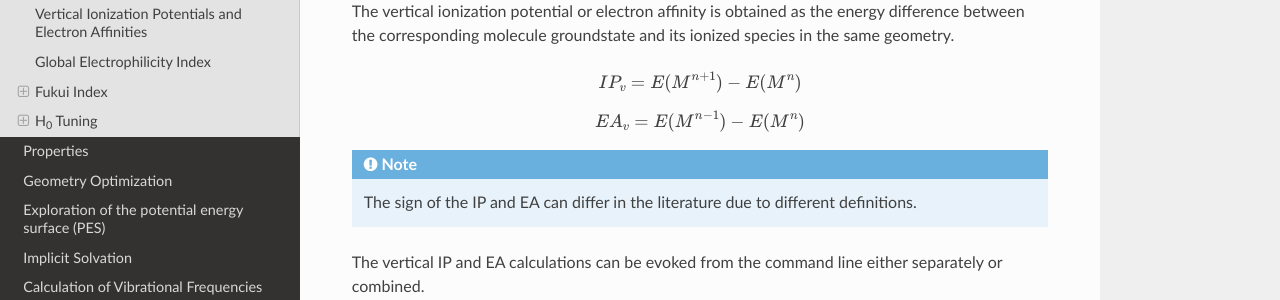
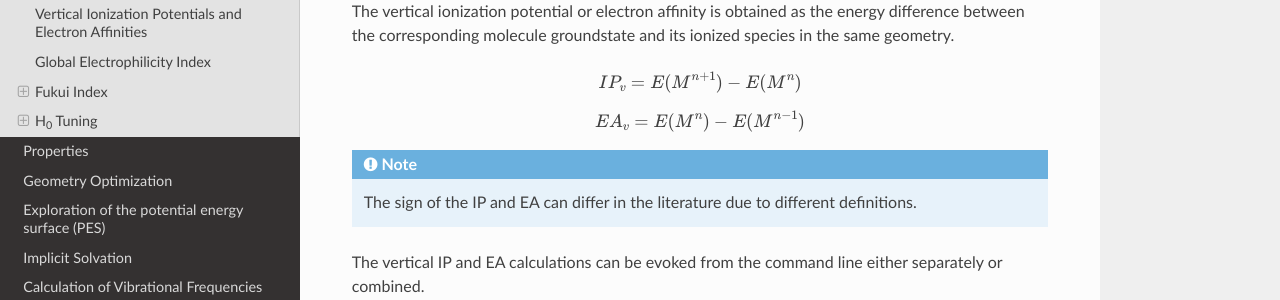
Before and after one commit to grimme-lab/xtb_docs, a Sphinx documentation site: the page built from source/sp.rst, in a window 1280 px wide and 900 px high, scrolled down 6030 px. Shown: the part 149-449 px from the top of the window. Built offline with Sphinx 7.4.7 and the Read the Docs theme 2.0.0, drawn with Linux system fonts in a browser that asks for light colours; pages that are not in the unit, such as notebooks, are missing from menus.

Commit message:
Fix sign error in VEA

```diff
--- a/source/sp.rst
+++ b/source/sp.rst
@@ -301,7 +301,7 @@ molecule groundstate and its ionized species in the same geometry.
    IP_{v} = E(M^{n+1})-E(M^{n})
 
 .. math::
-   EA_{v} = E(M^{n-1})-E(M^{n})
+   EA_{v} = E(M^{n})-E(M^{n-1})
 
 .. note::  The sign of the IP and EA can differ in the literature due to different definitions.
 
```
